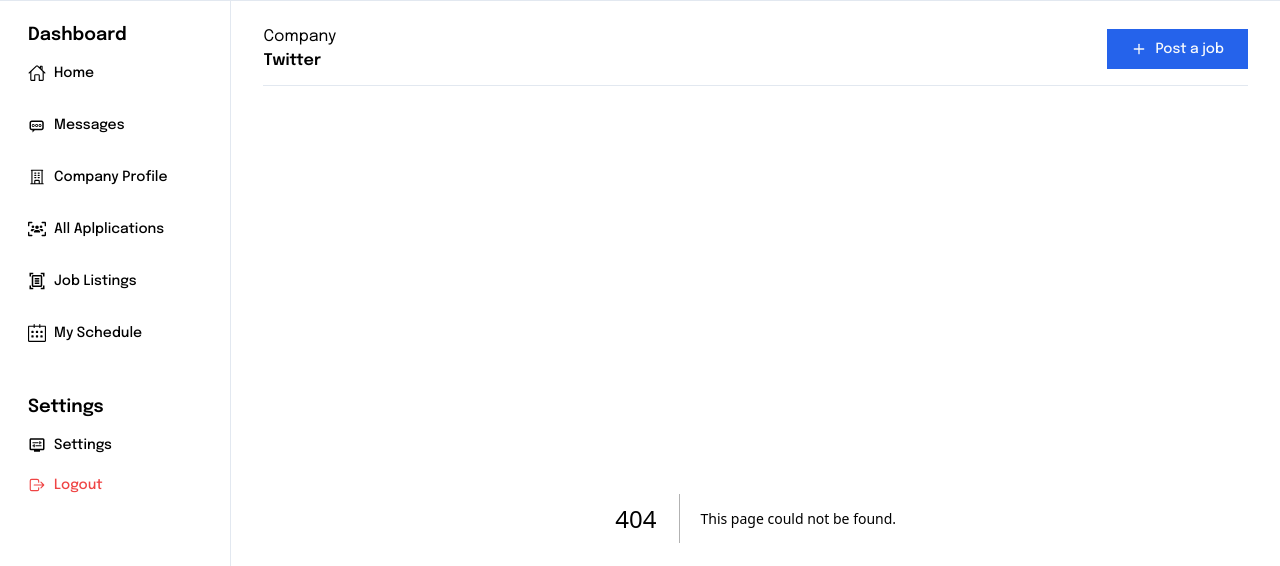
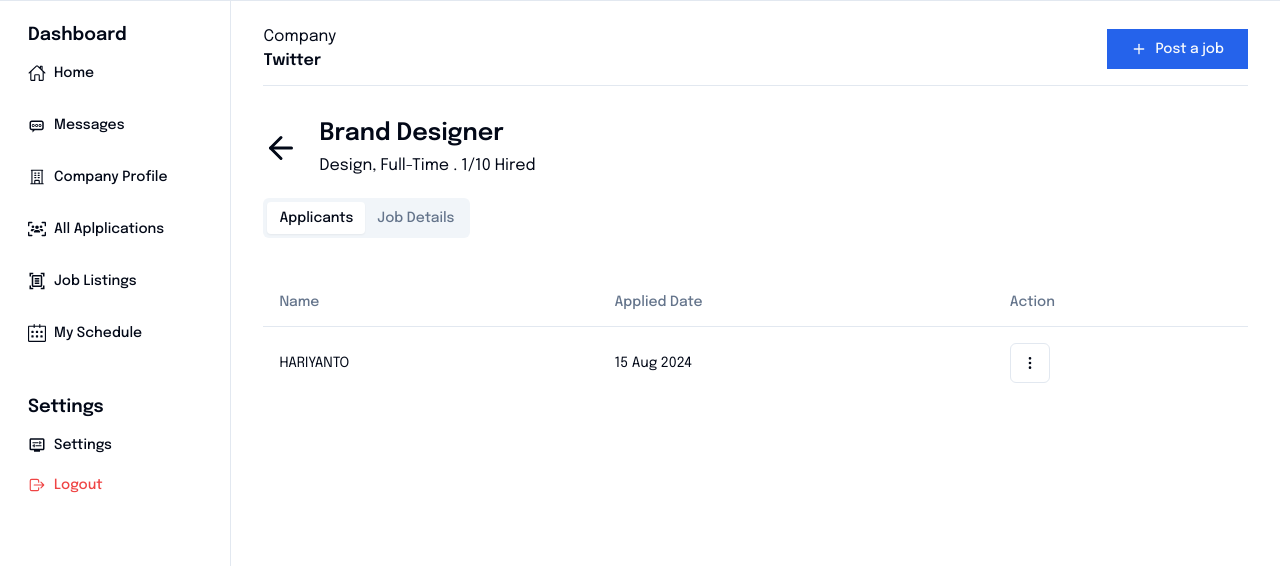
Before and after one commit to kapoylawas/dashboard-job-hunters, a Next.js app: page /job-detail/1 in a window 1280 px wide. Before the commit this address had no page. Shown: the top 566 px of the page. Built offline with nearby package versions, Linux system fonts and the light colour scheme.

Commit message:
update page job detail, page applicants, button action table and tabs ui

```diff
--- a/package.json
+++ b/package.json
@@ -18,6 +18,7 @@
     "@radix-ui/react-select": "^2.1.0",
     "@radix-ui/react-separator": "^1.1.0",
     "@radix-ui/react-slot": "^1.0.2",
+    "@radix-ui/react-tabs": "^1.1.0",
     "class-variance-authority": "^0.7.0",
     "clsx": "^2.1.1",
     "lucide-react": "^0.395.0",
--- /dev/null
+++ b/src/app/job-detail/[id]/page.tsx
@@ -0,0 +1,37 @@
+import { ArrowLeftIcon } from "lucide-react";
+import Link from "next/link";
+import React, { FC } from "react";
+import { Tabs, TabsContent, TabsList, TabsTrigger } from "@/components/ui/tabs";
+import Applicants from "@/components/organisms/Applicants";
+
+interface JobDetailPageProps {}
+
+const JobDetailPage: FC<JobDetailPageProps> = ({}) => {
+  return (
+    <div>
+      <div className="inline-flex items-center gap-5 mb-5">
+        <div>
+          <Link href="/job-listings">
+            <ArrowLeftIcon className="w-9 h-9" />
+          </Link>
+        </div>
+        <div>
+          <div className="text-2xl font-semibold mb-1">Brand Designer</div>
+          <div>Design, Full-Time . 1/10 Hired</div>
+        </div>
+      </div>
+      <Tabs defaultValue="applicants">
+        <TabsList className="mb-8">
+          <TabsTrigger value="applicants">Applicants</TabsTrigger>
+          <TabsTrigger value="jobDetails">Job Details</TabsTrigger>
+        </TabsList>
+        <TabsContent value="applicants">
+          <Applicants />
+        </TabsContent>
+        <TabsContent value="jobDetails">Job Details</TabsContent>
+      </Tabs>
+    </div>
+  );
+};
+
+export default JobDetailPage;
--- a/src/app/job-listings/page.tsx
+++ b/src/app/job-listings/page.tsx
@@ -1,4 +1,4 @@
-import React, { FC, useEffect, useState } from "react";
+import React, { FC } from "react";
 import {
   Table,
   TableBody,
@@ -10,12 +10,12 @@
 } from "@/components/ui/table";
 import { JOB_LISTING_COLUMNS, JOB_LISTING_DATA } from "@/constans";
 import { Badge } from "@/components/ui/badge";
-import { Button } from "@/components/ui/button";
-import { MoreVertical } from "lucide-react";
+import ButtonActionTable from "@/components/organisms/ButtonActionTable";
 
-interface JobListingsPagePageProps {}
+interface JobListingsPageProps {}
 
-const JobListingsPage: FC<JobListingsPagePageProps> = ({}) => {
+const JobListingsPage: FC<JobListingsPageProps> = ({}) => {
+
   return (
     <div>
       <div className="font-semibold text-3xl">Job Listing</div>
@@ -47,9 +47,7 @@
                   {item.applicants} / {item.needs}
                 </TableCell>
                 <TableCell>
-                  <Button size='icon' variant="outline">
-                    <MoreVertical className="w-4 h-4"/>
-                  </Button>
+                  <ButtonActionTable url="/job-detail/1" />
                 </TableCell>
               </TableRow>
             ))}
--- /dev/null
+++ b/src/components/organisms/Applicants/index.tsx
@@ -0,0 +1,45 @@
+import React, { FC } from "react";
+import {
+  Table,
+  TableBody,
+  TableCell,
+  TableHead,
+  TableHeader,
+  TableRow,
+} from "@/components/ui/table";
+import { JOB_APPLICANT_COLUMNS, JOB_APPLICANT_DATA, } from "@/constans";
+import ButtonActionTable from "@/components/organisms/ButtonActionTable";
+
+interface ApplicantsProps {}
+
+const Applicants: FC<ApplicantsProps> = ({}) => {
+  return (
+    <div>
+      <Table>
+        <TableHeader>
+          <TableRow>
+            {JOB_APPLICANT_COLUMNS.map((item: string, i: number) => (
+              <TableHead key={item + 1}>{item}</TableHead>
+            ))}
+            <TableHead>Action</TableHead>
+          </TableRow>
+        </TableHeader>
+        <TableBody>
+          {JOB_APPLICANT_DATA.map((item: any, i: number) => (
+            <TableRow key={item.name + 1}>
+              <TableCell>{item.name}</TableCell>
+              <TableCell>
+                {item.appliedDate}
+              </TableCell>
+              <TableCell>
+                <ButtonActionTable url="" />
+              </TableCell>
+            </TableRow>
+          ))}
+        </TableBody>
+      </Table>
+    </div>
+  );
+};
+
+export default Applicants;
--- /dev/null
+++ b/src/components/organisms/ButtonActionTable/index.tsx
@@ -0,0 +1,22 @@
+"use client"
+
+import { Button } from "@/components/ui/button";
+import { MoreVertical } from "lucide-react";
+import { useRouter } from "next/navigation";
+import React, { FC } from "react";
+
+interface ButtonActionTableProps {
+  url: string;
+}
+
+const ButtonActionTable: FC<ButtonActionTableProps> = ({ url }) => {
+  const router = useRouter();
+
+  return (
+    <Button onClick={() => router.push(url)} size="icon" variant="outline">
+      <MoreVertical className="w-4 h-4" />
+    </Button>
+  );
+};
+
+export default ButtonActionTable;
--- /dev/null
+++ b/src/components/ui/tabs.tsx
@@ -0,0 +1,55 @@
+"use client"
+
+import * as React from "react"
+import * as TabsPrimitive from "@radix-ui/react-tabs"
+
+import { cn } from "@/lib/utils"
+
+const Tabs = TabsPrimitive.Root
+
+const TabsList = React.forwardRef<
+  React.ElementRef<typeof TabsPrimitive.List>,
+  React.ComponentPropsWithoutRef<typeof TabsPrimitive.List>
+>(({ className, ...props }, ref) => (
+  <TabsPrimitive.List
+    ref={ref}
+    className={cn(
+      "inline-flex h-10 items-center justify-center rounded-md bg-muted p-1 text-muted-foreground",
+      className
+    )}
+    {...props}
+  />
+))
+TabsList.displayName = TabsPrimitive.List.displayName
+
+const TabsTrigger = React.forwardRef<
+  React.ElementRef<typeof TabsPrimitive.Trigger>,
+  React.ComponentPropsWithoutRef<typeof TabsPrimitive.Trigger>
+>(({ className, ...props }, ref) => (
+  <TabsPrimitive.Trigger
+    ref={ref}
+    className={cn(
+      "inline-flex items-center justify-center whitespace-nowrap rounded-sm px-3 py-1.5 text-sm font-medium ring-offset-background transition-all focus-visible:outline-none focus-visible:ring-2 focus-visible:ring-ring focus-visible:ring-offset-2 disabled:pointer-events-none disabled:opacity-50 data-[state=active]:bg-background data-[state=active]:text-foreground data-[state=active]:shadow-sm",
+      className
+    )}
+    {...props}
+  />
+))
+TabsTrigger.displayName = TabsPrimitive.Trigger.displayName
+
+const TabsContent = React.forwardRef<
+  React.ElementRef<typeof TabsPrimitive.Content>,
+  React.ComponentPropsWithoutRef<typeof TabsPrimitive.Content>
+>(({ className, ...props }, ref) => (
+  <TabsPrimitive.Content
+    ref={ref}
+    className={cn(
+      "mt-2 ring-offset-background focus-visible:outline-none focus-visible:ring-2 focus-visible:ring-ring focus-visible:ring-offset-2",
+      className
+    )}
+    {...props}
+  />
+))
+TabsContent.displayName = TabsPrimitive.Content.displayName
+
+export { Tabs, TabsList, TabsTrigger, TabsContent }
--- a/src/constans/index.ts
+++ b/src/constans/index.ts
@@ -17,6 +17,15 @@
   "Needs",
 ];
 
+export const JOB_APPLICANT_COLUMNS: string[] = ["Name", "Applied Date"];
+
+export const JOB_APPLICANT_DATA = [
+  {
+    name: "HARIYANTO",
+    appliedDate: '15 Aug 2024'
+  }
+]
+
 export const JOB_LISTING_DATA = [
   {
     roles: "Sofware Engineer",
```
Also changed, not shown: 1 other file (tests, documents, lock files or other folders).
